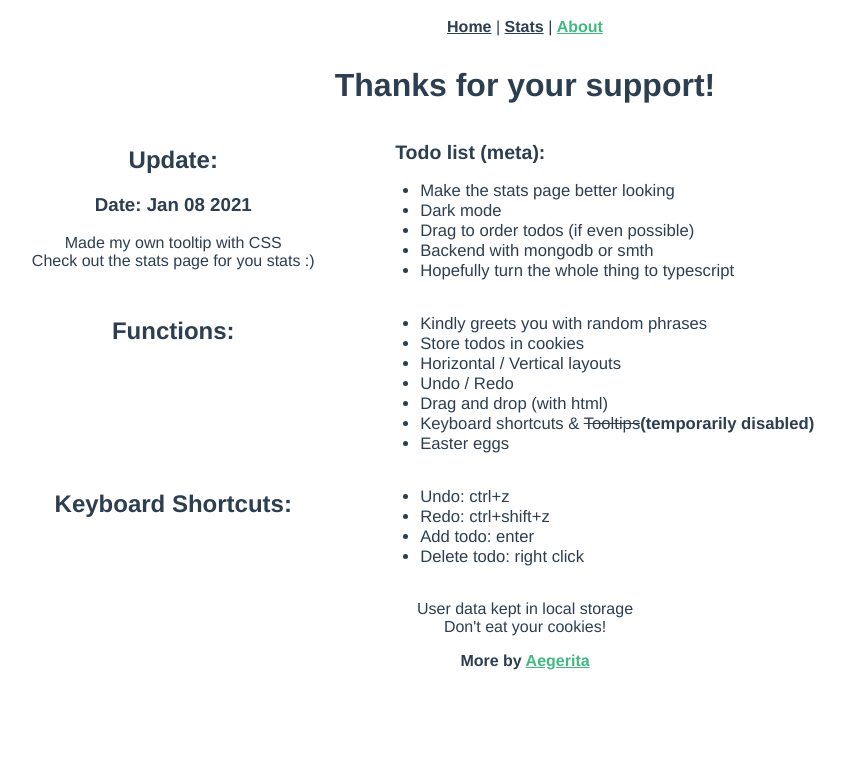
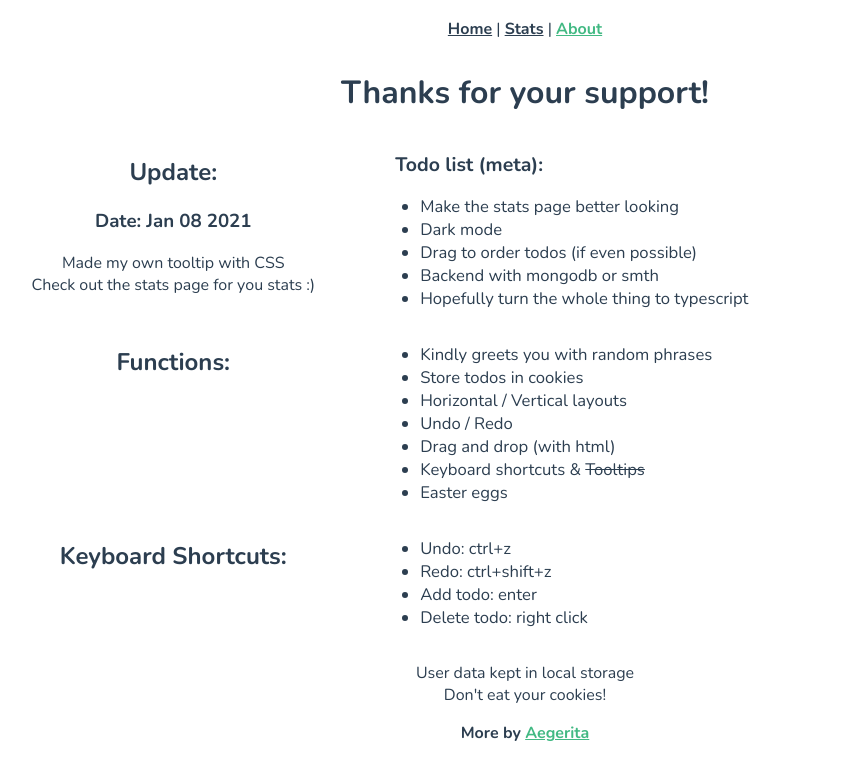
Before and after one commit to aegerita/ProductibiliBuddy, a Vue app: page /about in a window 1280 px wide. Shown: the top 780 px of the page, without its empty margins (115-960 px from the left). Built offline with nearby package versions, Linux system fonts and the light colour scheme.

Commit message:
change font

```diff
--- a/public/index.html
+++ b/public/index.html
@@ -1,15 +1,20 @@
 <!DOCTYPE html>
 <html lang="en">
   <head>
-    <meta charset="utf-8">
-    <meta http-equiv="X-UA-Compatible" content="IE=edge">
-    <meta name="viewport" content="width=device-width,initial-scale=1.0">
-    <link rel="icon" href="<%= BASE_URL %>favicon.ico">
+    <meta charset="utf-8" />
+    <meta http-equiv="X-UA-Compatible" content="IE=edge" />
+    <meta name="viewport" content="width=device-width,initial-scale=1.0" />
+    <link rel="icon" href="<%= BASE_URL %>favicon.ico" />
     <title><%= htmlWebpackPlugin.options.title %></title>
+    <link rel="preconnect" href="https://fonts.gstatic.com" />
+    <link href="https://fonts.googleapis.com/css2?family=Nunito:wght@300;600;700&display=swap" rel="stylesheet" />
   </head>
   <body>
     <noscript>
-      <strong>We're sorry but <%= htmlWebpackPlugin.options.title %> doesn't work properly without JavaScript enabled. Please enable it to continue.</strong>
+      <strong>
+        We're sorry but <%= htmlWebpackPlugin.options.title %> doesn't work properly without JavaScript enabled. Please
+        enable it to continue.
+      </strong>
     </noscript>
     <div id="app"></div>
     <!-- built files will be auto injected -->
--- a/src/App.vue
+++ b/src/App.vue
@@ -27,7 +27,7 @@
 
 <style>
 #app {
-  font-family: Avenir, Helvetica, Arial, sans-serif;
+  font-family: 'Avenir', 'Nunito', Helvetica, Arial, sans-serif;
   -webkit-font-smoothing: antialiased;
   -moz-osx-font-smoothing: grayscale;
   text-align: center;
--- a/src/views/About.vue
+++ b/src/views/About.vue
@@ -33,7 +33,6 @@
           <li>
             Keyboard shortcuts &
             <s>Tooltips</s>
-            <strong>(temporarily disabled)</strong>
           </li>
           <li>Easter eggs</li>
         </ul>
```
